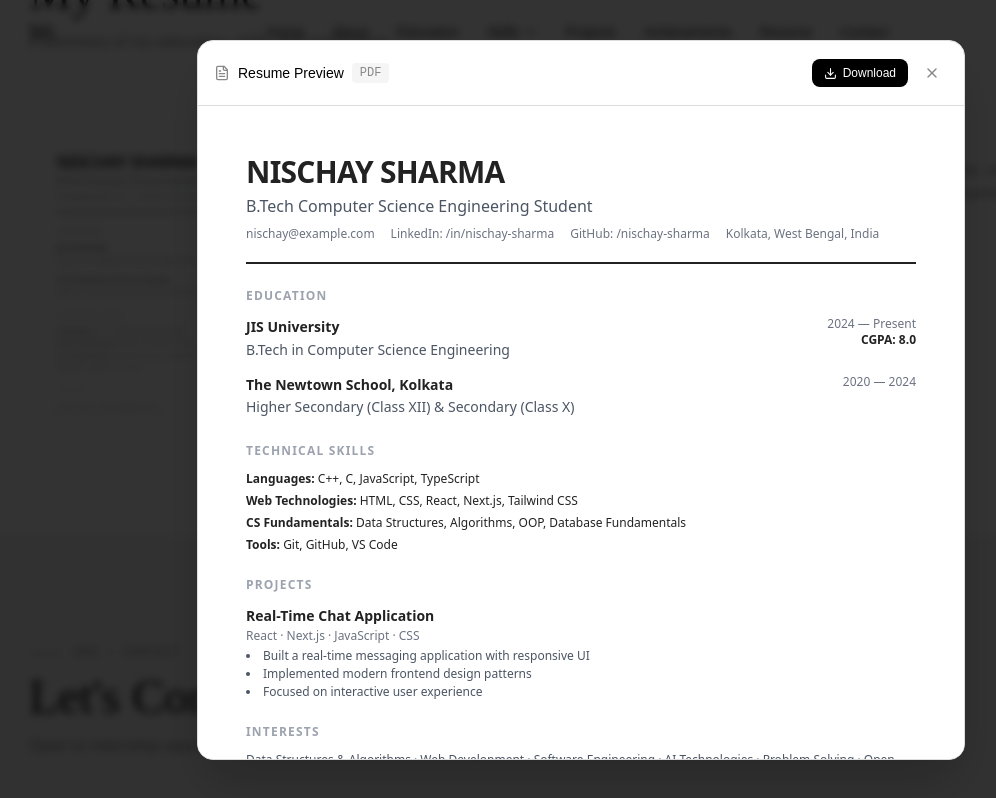
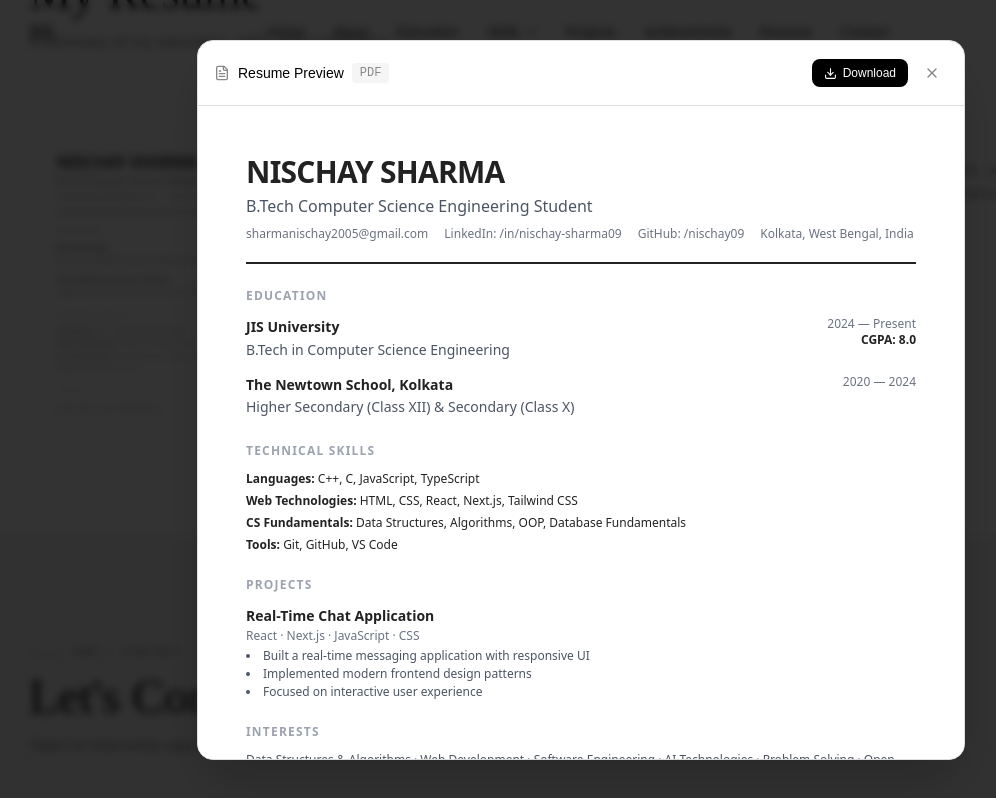
Before and after one commit to nischay09/Portfolio-website, a Next.js app: page / in a window 1280 px wide. Both pictures are taken after a click on the button "Preview Resume". Shown: the part 5761-6559 px from the top of the page, without its empty margins (59-1055 px from the left). Built offline with nearby package versions, Linux system fonts and the light colour scheme.

Commit message:
Changes to resume download

```diff
--- a/components/sections/Hero.tsx
+++ b/components/sections/Hero.tsx
@@ -131,7 +131,7 @@ export default function Hero() {
             {/* CTA buttons */}
             <motion.div variants={item} className="flex flex-wrap gap-3 mb-10">
               <a
-                href="/resume.pdf"
+                href="/resume1.pdf"
                 download
                 className="group flex items-center gap-2 px-5 py-2.5 bg-ink dark:bg-fog text-paper dark:text-ink text-sm font-medium rounded-lg hover:bg-charcoal dark:hover:bg-mist transition-all duration-200 hover:scale-[1.02]"
               >
--- a/components/sections/Resume.tsx
+++ b/components/sections/Resume.tsx
@@ -14,9 +14,9 @@ function ResumePreview() {
         <h1 className="text-3xl font-bold tracking-tight">NISCHAY SHARMA</h1>
         <p className="text-base mt-1 text-gray-600">B.Tech Computer Science Engineering Student</p>
         <div className="flex flex-wrap gap-4 mt-2 text-xs text-gray-500">
-          <span>nischay@example.com</span>
-          <span>LinkedIn: /in/nischay-sharma</span>
-          <span>GitHub: /nischay-sharma</span>
+          <span>sharmanischay2005@gmail.com</span>
+          <span>LinkedIn: /in/nischay-sharma09</span>
+          <span>GitHub: /nischay09</span>
           <span>Kolkata, West Bengal, India</span>
         </div>
       </div>
@@ -110,7 +110,7 @@ function ResumeModal({ onClose }: { onClose: () => void }) {
             </div>
             <div className="flex items-center gap-2">
               <a
-                href="/resume.pdf"
+                href="/resume1.pdf"
                 download
                 className="flex items-center gap-1.5 px-3 py-1.5 text-xs bg-ink dark:bg-fog text-paper dark:text-ink rounded-lg hover:bg-charcoal dark:hover:bg-mist transition-all"
               >
@@ -217,7 +217,7 @@ export default function Resume() {
                   Preview Resume
                 </button>
                 <a
-                  href="/resume.pdf"
+                  href="/resume1.pdf"
                   download
                   className="flex items-center gap-2 px-5 py-2.5 bg-ink dark:bg-fog text-paper dark:text-ink text-sm rounded-lg hover:bg-charcoal dark:hover:bg-mist transition-all hover:scale-[1.02]"
                 >
```
Also changed, not shown: 1 other file (tests, documents, lock files or other folders).
